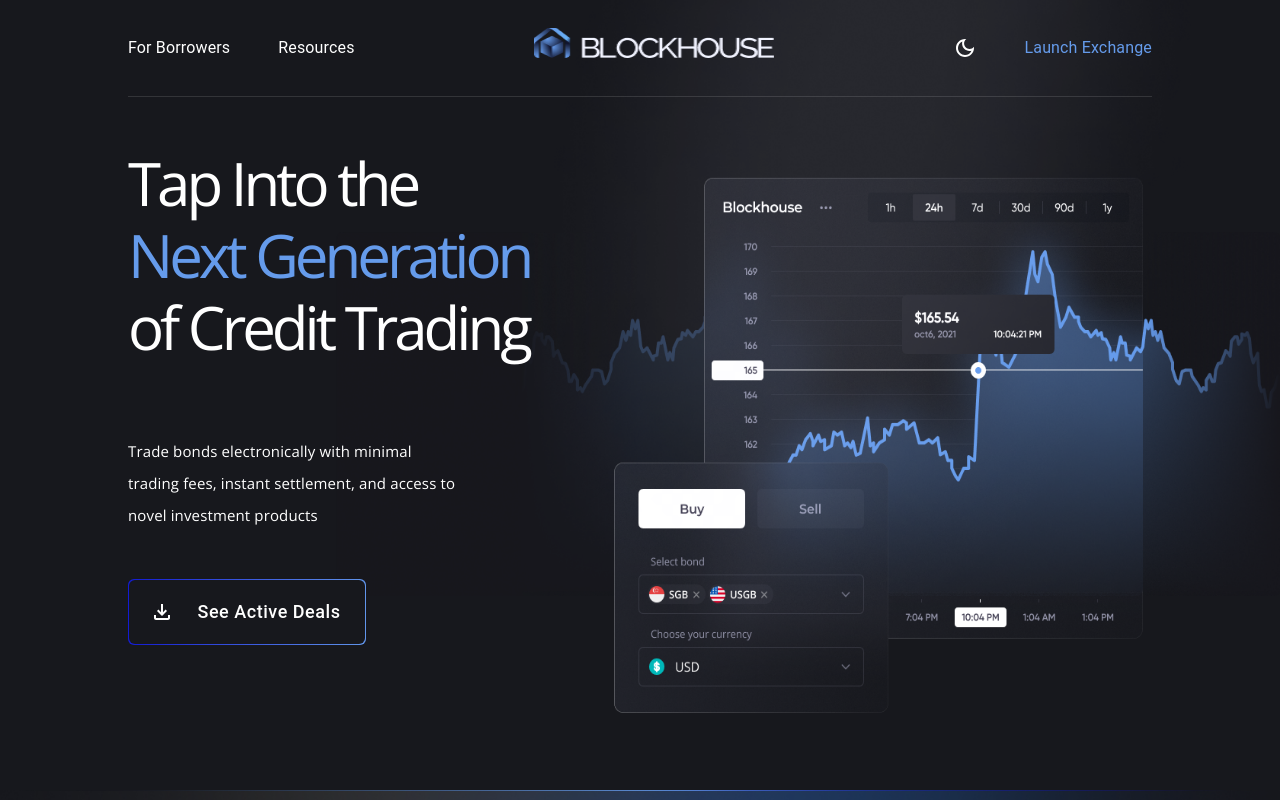
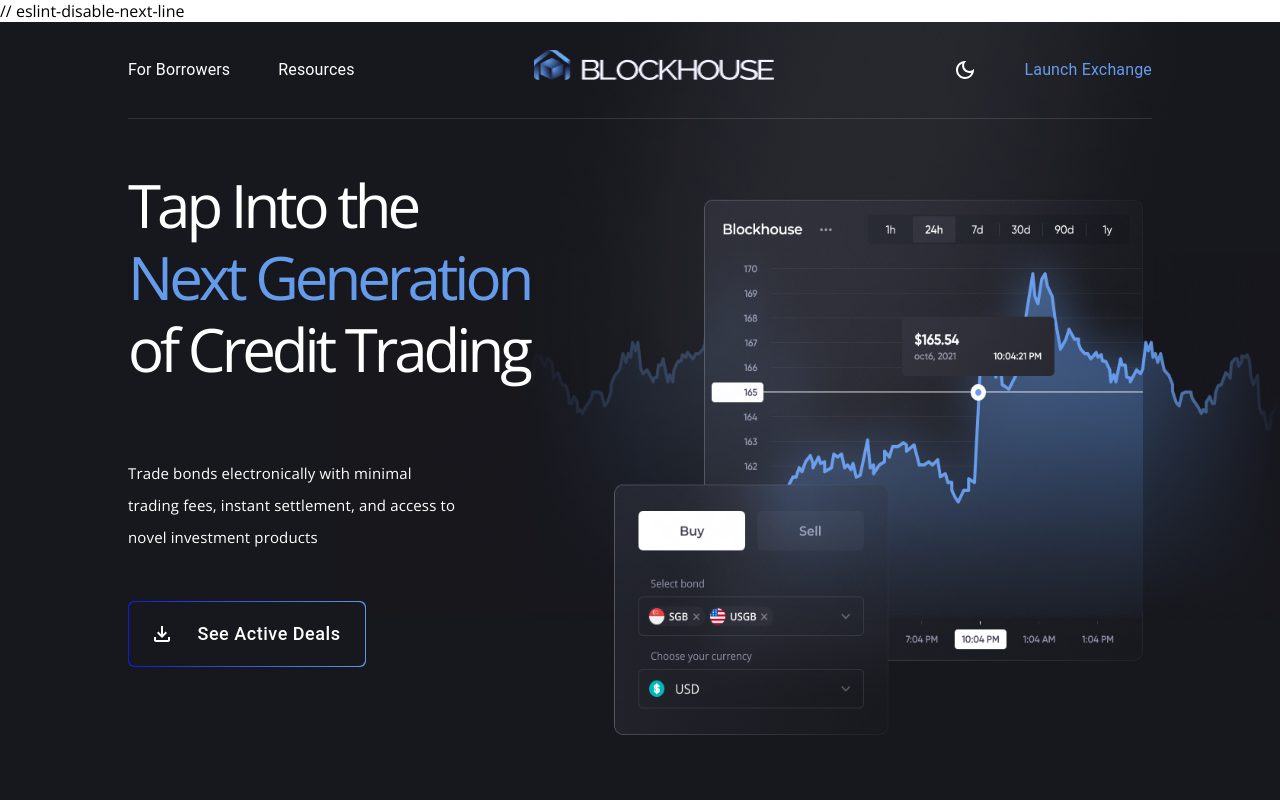
Before and after one commit to Blockhouse-Capital/website-bhc, a React (Create React App) app: page / in a window 1280 px wide. Shown: the top 800 px of the page. Built offline with nearby package versions, Linux system fonts and the light colour scheme.

Commit message:
Update App.tsx

```diff
--- a/src/App.tsx
+++ b/src/App.tsx
@@ -33,6 +33,7 @@
       {/* <CompletedAuction /> */}
       {/* <Structured /> */}
 
+      // eslint-disable-next-line
       <BrowserRouter>
         <Routes>
           <Route path="/" element={<LandingPage />} />
```
